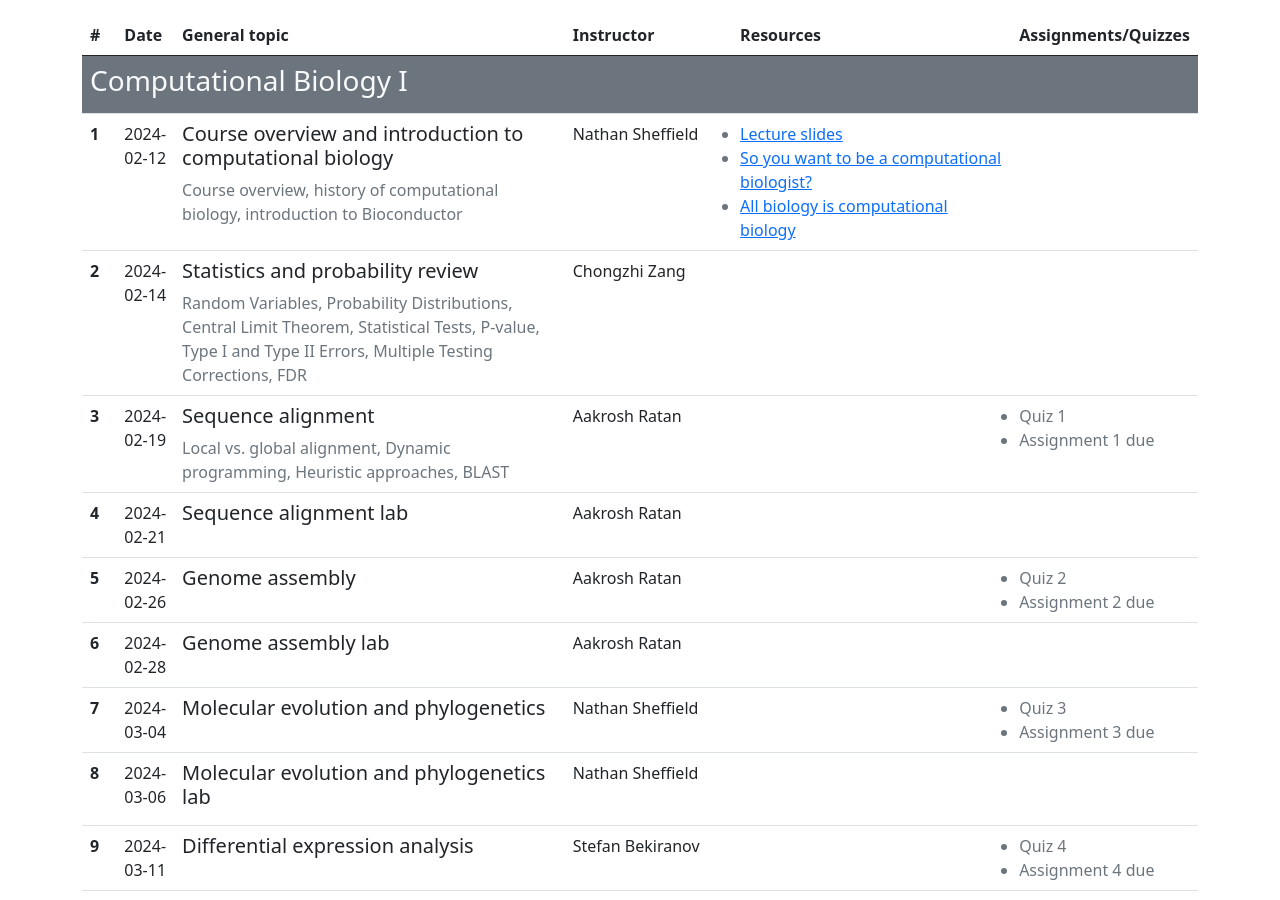
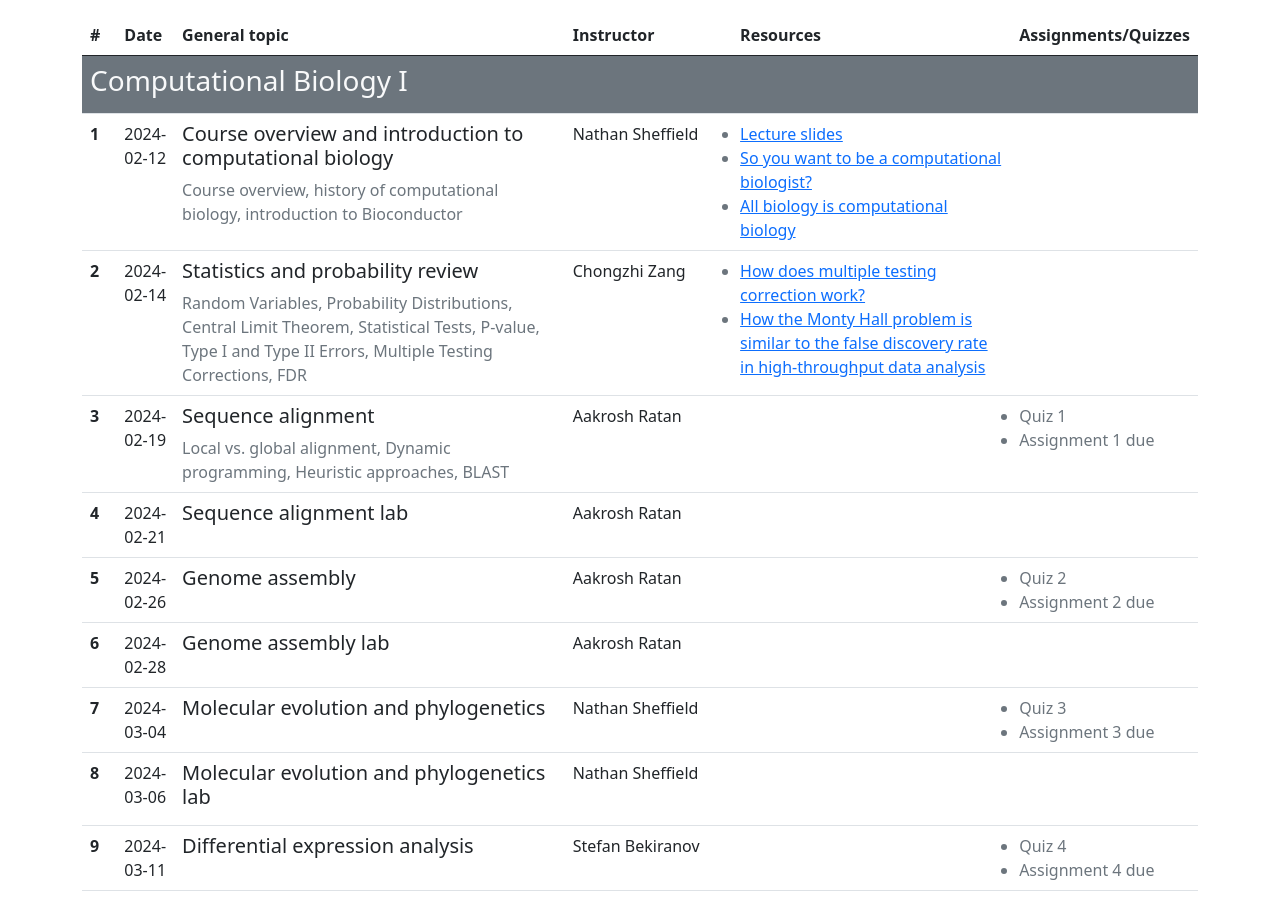
Before and after one commit to uvacobi/compbio2025, a Jekyll site: the page built from index.md, in a window 1280 px wide and 900 px high, scrolled down 404 px. Built offline with Jekyll 4.4.1, drawn with Linux system fonts in a browser that asks for light colours.

Commit message:
Update lectures.yaml
update lecture 2 reading materials

```diff
--- a/_data/lectures.yaml
+++ b/_data/lectures.yaml
@@ -20,6 +20,10 @@
     links:
       - url: #
         title: Lecture slides
+      - url: https://www.nature.com/articles/nbt1209-1135.pdf
+        title: How does multiple testing correction work?
+      - url: https://www.nature.com/articles/s41587-023-01794-9.pdf
+        title: How the Monty Hall problem is similar to the false discovery rate in high-throughput data analysis
   - lecture_number: 3
     date: 2024-02-19
     topic: Sequence alignment
```
